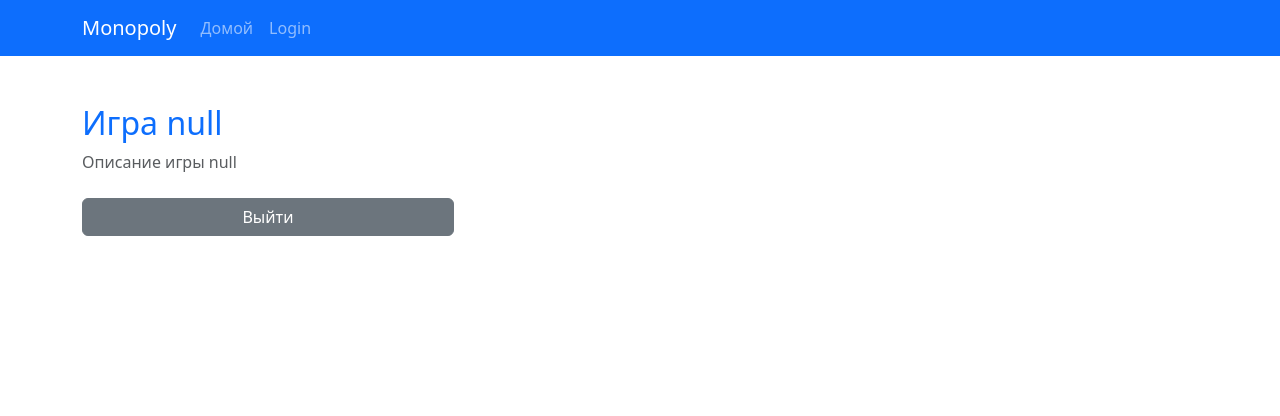
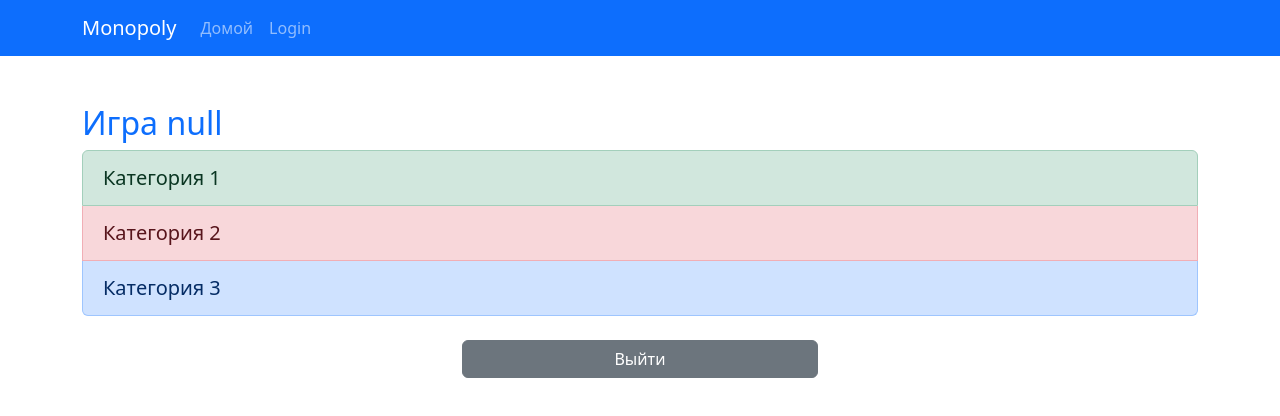
Before and after one commit to Monopoly-IU9/frontend, a React (Create React App) app: page /game in a window 1280 px wide. Shown: the top 416 px of the page. Built offline with nearby package versions, Linux system fonts and the light colour scheme.

Commit message:
QR-код

```diff
--- a/package.json
+++ b/package.json
@@ -8,6 +8,7 @@
     "@testing-library/user-event": "^13.5.0",
     "axios": "^1.7.7",
     "bootstrap": "^5.3.3",
+    "qrcode.react": "^4.1.0",
     "react": "^18.3.1",
     "react-bootstrap": "^2.10.5",
     "react-dom": "^18.3.1",
--- a/src/components/CategoryModal.js
+++ b/src/components/CategoryModal.js
@@ -5,7 +5,7 @@ function CategoryModal({ show, onClose }) {
     return (
         <Modal show={show} onHide={onClose}>
             <Modal.Header closeButton>
-                <Modal.Title>Add Card</Modal.Title>
+                <Modal.Title>Добавление карточки</Modal.Title>
             </Modal.Header>
             <Modal.Body>
                 <label>Описание</label>
--- /dev/null
+++ b/src/components/QRCodeModal.js
@@ -0,0 +1,20 @@
+import React from 'react';
+import { Modal, Button } from 'react-bootstrap';
+import { generateQRCode } from '../utils/QRgeneration';
+
+function QRCodeModal({ show, onClose, gameId }) {
+    const gameUrl = `${window.location.origin}/game?id=${gameId}`;
+
+    return (
+        <Modal show={show} onHide={onClose}>
+            <Modal.Header closeButton>
+                <Modal.Title>QR-код для игры</Modal.Title>
+            </Modal.Header>
+            <Modal.Body className="text-center">
+                {generateQRCode(gameUrl)}
+            </Modal.Body>
+        </Modal>
+    );
+}
+
+export default QRCodeModal;
--- a/src/pages/CategoryPage.js
+++ b/src/pages/CategoryPage.js
@@ -1,15 +1,18 @@
 import React, { useState } from 'react';
 import CategoryModal from '../components/CategoryModal';
 import { Button } from 'react-bootstrap';
-import { Link } from "react-router-dom";
+import {Link, useNavigate} from "react-router-dom";
 
 function CategoryPage() {
     const [name, setName] = useState('Category 1');
     const [color, setColor] = useState('#0000FF');
     const [showModal, setShowModal] = useState(false);
 
+    const navigate = useNavigate();
+
     const handleUpdateCategory = () => {
         // handle update logic
+        navigate(`/admin/categories`);
     };
 
     return (
--- a/src/pages/GamePage.js
+++ b/src/pages/GamePage.js
@@ -1,6 +1,7 @@
 import React, { useEffect, useState } from 'react';
 import {useParams, useNavigate, useLocation} from 'react-router-dom';
-import { Container, Button, Row, Col } from 'react-bootstrap';
+import {Container, Button, Row, Col, ListGroup} from 'react-bootstrap';
+import QRCodeModal from "../components/QRCodeModal";
 // import { fetchGameInfo, endGame } from '../api/GameAPI';
 
 function GamePage({ isHost }) {
@@ -8,14 +9,18 @@ function GamePage({ isHost }) {
     const queryParams = new URLSearchParams(location.search);
     const gameId = queryParams.get('id');
     const [gameInfo, setGameInfo] = useState(null);
+    const [showModal, setShowModal] = useState(false); // Состояние для отображения модального окна
     const navigate = useNavigate();
 
     // Временные данные заглушки для игры
     const placeholderGameInfo = {
         id: gameId,
         name: `Игра ${gameId}`,
-        description: `Описание игры ${gameId}`,
-        categories: [{ id: 1, name: 'Категория 1' }, { id: 2, name: 'Категория 2' }],
+        categories: [
+            { id: 1, name: 'Категория 1', color: 'success' },
+            { id: 2, name: 'Категория 2', color: 'danger' },
+            { id: 3, name: 'Категория 3', color: 'primary' },
+        ],
     };
 
     useEffect(() => {
@@ -25,7 +30,6 @@ function GamePage({ isHost }) {
 
     const handleEndGame = () => {
         // Симуляция окончания игры
-        alert(`Игра ${gameId} завершена`);
         navigate(isHost ? '/games' : '/home');
     };
 
@@ -33,17 +37,36 @@ function GamePage({ isHost }) {
         navigate(isHost ? '/games' : '/home');
     };
 
+    const handleShowModal = () => setShowModal(true); // Открытие модального окна
+    const handleCloseModal = () => setShowModal(false); // Закрытие модального окна
+
     if (!gameInfo) return <div>Loading...</div>;
 
     return (
         <Container className="my-5">
             <h2 className="text-primary">{gameInfo.name}</h2>
-            <p className="text-muted mb-4">{gameInfo.description || "Описание игры"}</p>
+
+            {/* Вывод категорий игры с кастомными цветами и размером */}
+            <ListGroup className="mb-4">
+                {gameInfo.categories.map(category => (
+                    <ListGroup.Item
+                        key={category.id}
+                        variant={category.color}
+                        style={{ fontSize: '1.25rem', padding: '12px 20px' }}
+                    >
+                        {category.name}
+                    </ListGroup.Item>
+                ))}
+            </ListGroup>
 
             {isHost && (
                 <Row className="justify-content-center mb-3">
                     <Col md={4}>
-                        <Button variant="info" className="w-100 mb-2" onClick={() => alert(`QR-код: /game?id=${gameId}`)}>
+                        <Button
+                            variant="info"
+                            className="w-100 mb-2"
+                            onClick={handleShowModal} // Показать модальное окно
+                        >
                             Показать QR-код
                         </Button>
                     </Col>
@@ -54,13 +77,17 @@ function GamePage({ isHost }) {
                     </Col>
                 </Row>
             )}
-            <Col md={4}>
-                <Button variant="secondary" className="w-100 mb-2" onClick={handleLogout}>
-                    Выйти
-                </Button>
-            </Col>
 
+            <Row className="justify-content-center mb-3">
+                <Col md={4}>
+                    <Button variant="secondary" className="w-100 mb-2" onClick={handleLogout}>
+                        Выйти
+                    </Button>
+                </Col>
+            </Row>
 
+            {/* Модальное окно для отображения QR-кода */}
+            <QRCodeModal show={showModal} onClose={handleCloseModal} gameId={gameId} />
         </Container>
     );
 }
--- a/src/pages/GameSettingsPage.js
+++ b/src/pages/GameSettingsPage.js
@@ -1,5 +1,5 @@
 import React, { useEffect, useState } from 'react';
-import { useLocation, useNavigate } from 'react-router-dom';
+import {Link, useLocation, useNavigate} from 'react-router-dom';
 import { Container, ListGroup, Button } from 'react-bootstrap';
 
 function GameSettingsPage() {
@@ -32,6 +32,7 @@ function GameSettingsPage() {
 
     return (
         <Container className="my-5">
+            <Link to="/games" className="btn btn-outline-secondary mb-3">Назад</Link>
             <h2 className="text-primary">Настройки Игры: {gameDetails.name}</h2>
             <p className="text-muted mb-4">Выбранные категории для этой игры:</p>
             <ListGroup className="mb-4">
@@ -40,7 +41,7 @@ function GameSettingsPage() {
                 ))}
             </ListGroup>
             <Button variant="primary" size="lg" onClick={handleStartGame} className="w-100">
-                Создать Игру
+                Начать Игру
             </Button>
         </Container>
     );
--- /dev/null
+++ b/src/utils/QRgeneration.js
@@ -0,0 +1,5 @@
+import { QRCodeCanvas } from 'qrcode.react';
+
+export const generateQRCode = (url) => {
+    return <QRCodeCanvas value={url} size={256} />;
+};
```
Also changed, not shown: src/components/QRCode.js (deleted, +0 -11 lines), 1 other file (tests, documents, lock files or other folders).
